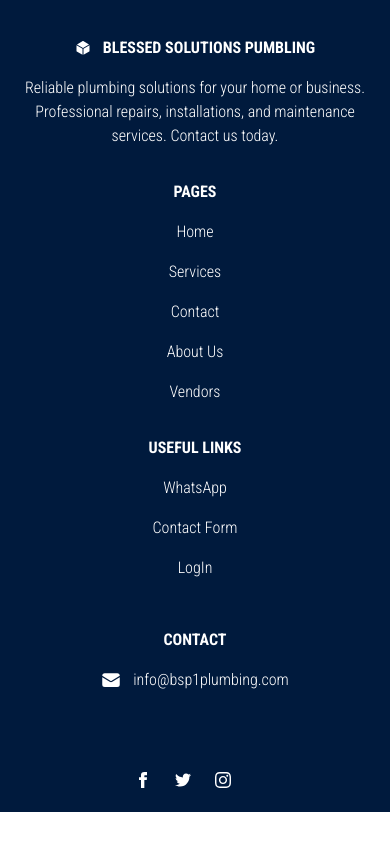
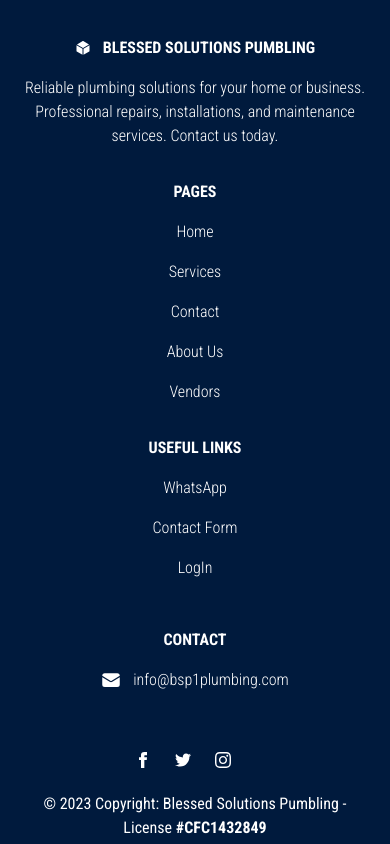
Before and after one commit to sabahrahal/bsp1-landing-page, a Next.js app: page / in a window 390 px wide. Shown: the part 5908-6752 px from the top of the page. Before the commit the page ends 6720 px from the top, so only its background shows below. Built offline with nearby package versions, Linux system fonts and the light colour scheme; no server answers.

Commit message:
changes in footer

```diff
--- a/app/components/Footer.jsx
+++ b/app/components/Footer.jsx
@@ -97,8 +97,8 @@
 
   {/* <!--Copyright section--> */}
   <div
-    className="flex items-center justify-center p-6 md:justify-between">
-    <div className="mr-12 hidden md:block">
+    className="flex flex-col-reverse gap-6 md:flex-row items-center justify-center py-1 px-6 md:py-6 md:justify-between">
+    <div className="flex justify-center">
       <span className="text-white"><span>©</span> 2023 Copyright: Blessed Solutions Pumbling - License <span className="font-bold">#CFC1432849</span> </span>
     </div>
     {/* <!-- Social network icons container --> */}
```
